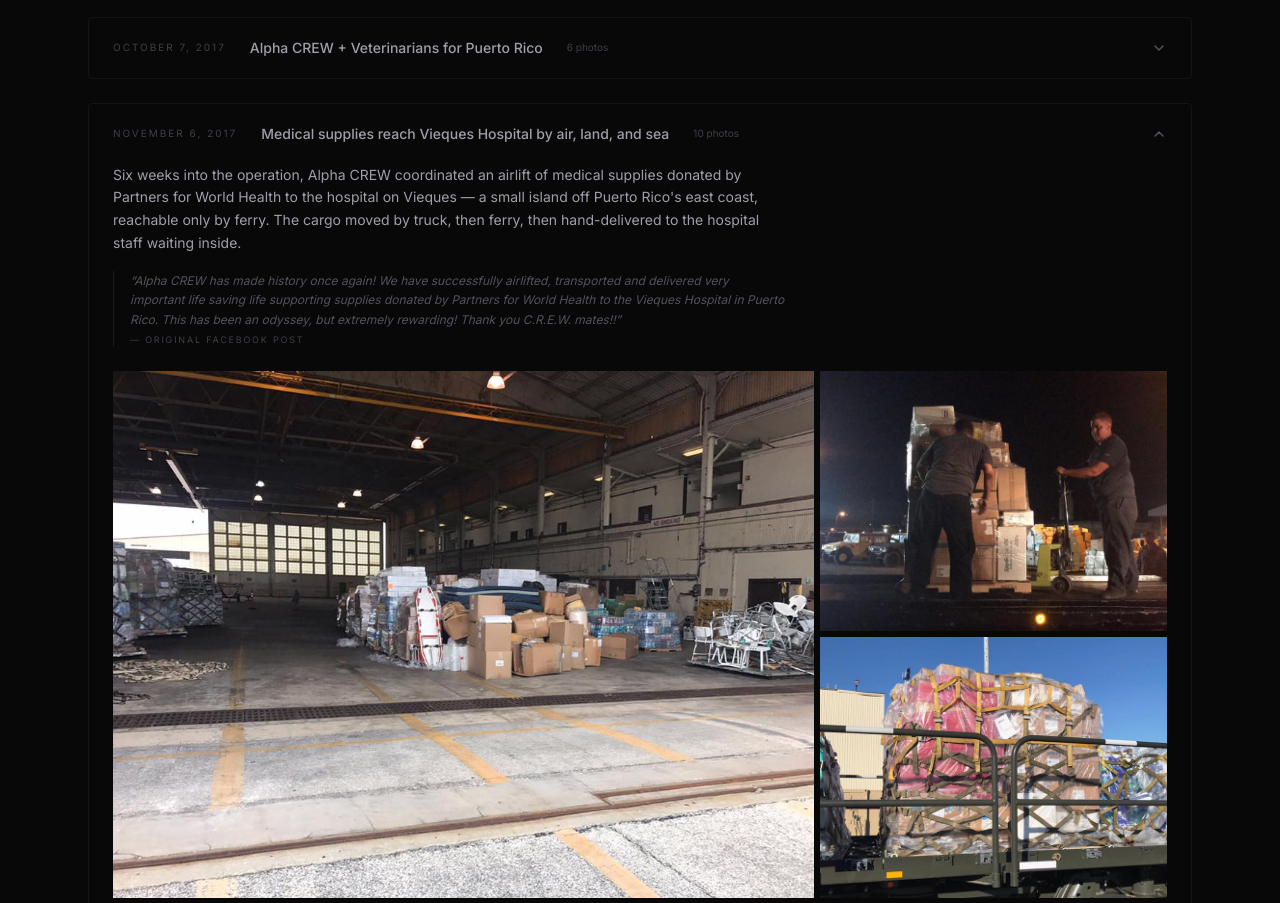
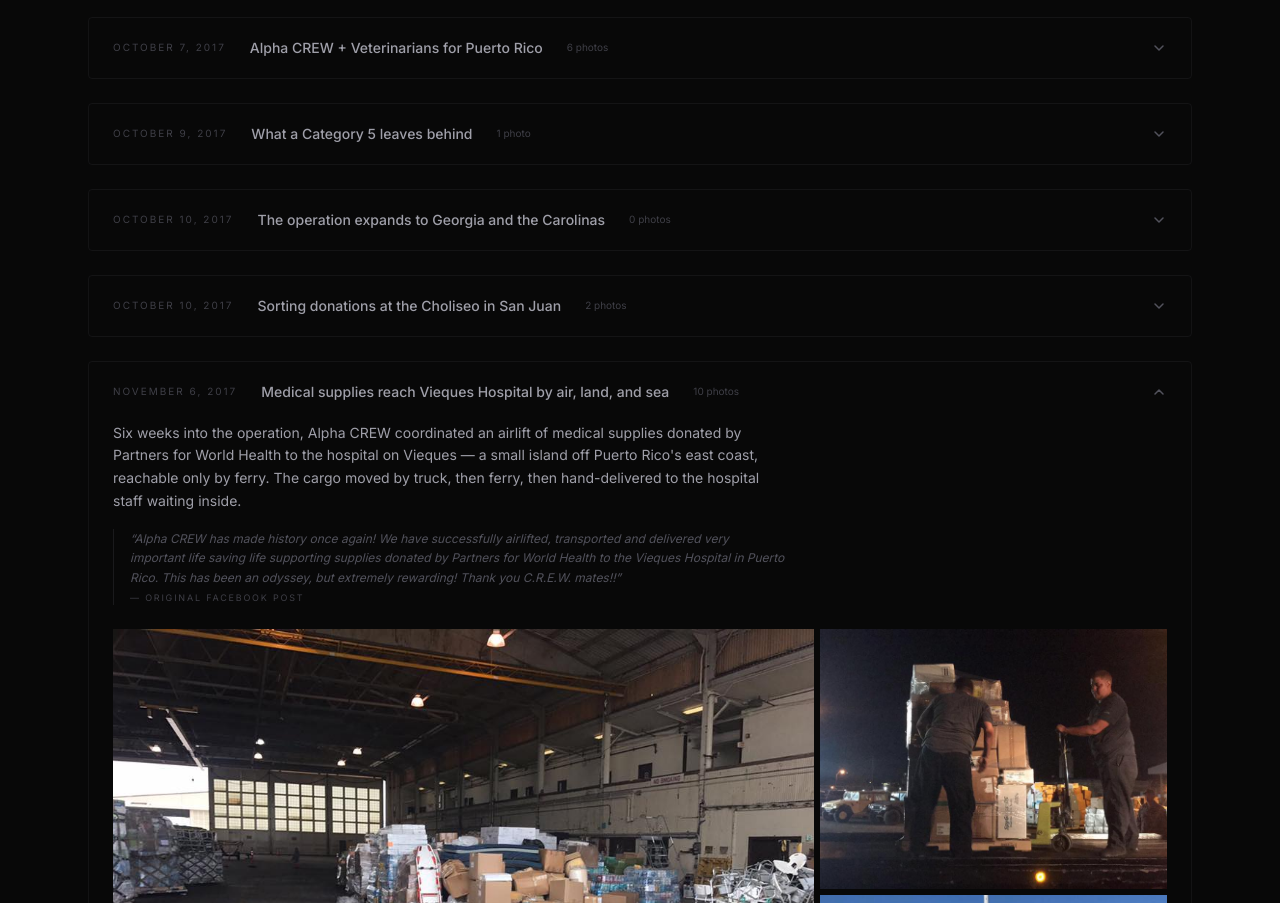
Before and after one commit to durenjoey/alphacrew, a Next.js app: page / in a window 1280 px wide. Shown: the part 5660-6563 px from the top of the page. Built offline with nearby package versions, Linux system fonts and the light colour scheme.

Commit message:
Add photos to October 10 Choliseo entry
Two photos of volunteers sorting clothing and packing donations
at the José Miguel Agrelot Coliseum with Puerto Rico Rises.

Co-Authored-By: Claude Opus 4.6 <noreply@anthropic.com>

```diff
--- a/src/data/gallery.ts
+++ b/src/data/gallery.ts
@@ -512,6 +512,47 @@ export const galleryEntries: GalleryEntry[] = [
     ],
   },
   {
+    date: "October 9, 2017",
+    title: "What a Category 5 leaves behind",
+    narrative:
+      "The crew photographed what was once a standing structure on Vieques. Every tree stripped bare, metal roofing twisted and scattered, debris tangled in everything. Three weeks after Maria, and this is what it still looked like. Not the kind of damage that gets fixed in months.",
+    caption:
+      "Our CREW took a picture of a once standing structure on the island of Vieques. Truly terrible to see... This damage is terrible and saddening but it has given us a greater reason to increase our efforts. With your help, we can impact more lives in Puerto Rico.",
+    photos: [
+      {
+        src: "vieques-destroyed-structure.jpg",
+        alt: "Collapsed structure on Vieques surrounded by stripped trees and debris — nothing left standing",
+      },
+    ],
+  },
+  {
+    date: "October 10, 2017",
+    title: "The operation expands to Georgia and the Carolinas",
+    narrative:
+      "Three weeks in, the operation had outgrown Florida. Alpha CREW put out a call for military volunteers in Savannah, Georgia and Charleston, South Carolina — the staging points closest to the C-130 airlift routes. The pipeline needed more hands.",
+    caption:
+      "Join the C.R.E.W. We are looking for military volunteers in the Savannah, GA and Charleston, SC area that are interested in working with us.",
+    photos: [],
+  },
+  {
+    date: "October 10, 2017",
+    title: "Sorting donations at the Choliseo in San Juan",
+    narrative:
+      "The crew moved to San Juan to help Puerto Rico Rises and other organizations sort through mountains of donated clothing and food at the Jos\u00e9 Miguel Agrelot Coliseum. The donations would be distributed to municipalities across the island. Alpha CREW wasn't just running its own missions anymore — it was plugging into wherever help was needed.",
+    caption:
+      "Our CREWmates are helping wherever there is a need. Here we are in San Juan, helping Puerto Rico Rises and other entities, inspecting and sorting out donations, (clothing and food) at the Jose Miguel Agrelo Coliseum (Choliseo). These donations will then be delivered to various municipalities around the island.",
+    photos: [
+      {
+        src: "choliseo-sorting-clothing.jpg",
+        alt: "Volunteer sorting and folding donated clothing at tables inside the José Miguel Agrelot Coliseum",
+      },
+      {
+        src: "choliseo-packing-boxes.jpg",
+        alt: "Volunteer packing boxes of donations at tables inside the coliseum, arena seating visible behind",
+      },
+    ],
+  },
+  {
     date: "November 6, 2017",
     title: "Medical supplies reach Vieques Hospital by air, land, and sea",
     narrative:
```
Also changed, not shown: public/assets/photos/choliseo-packing-boxes.jpg (added), public/assets/photos/choliseo-sorting-clothing.jpg (added).
